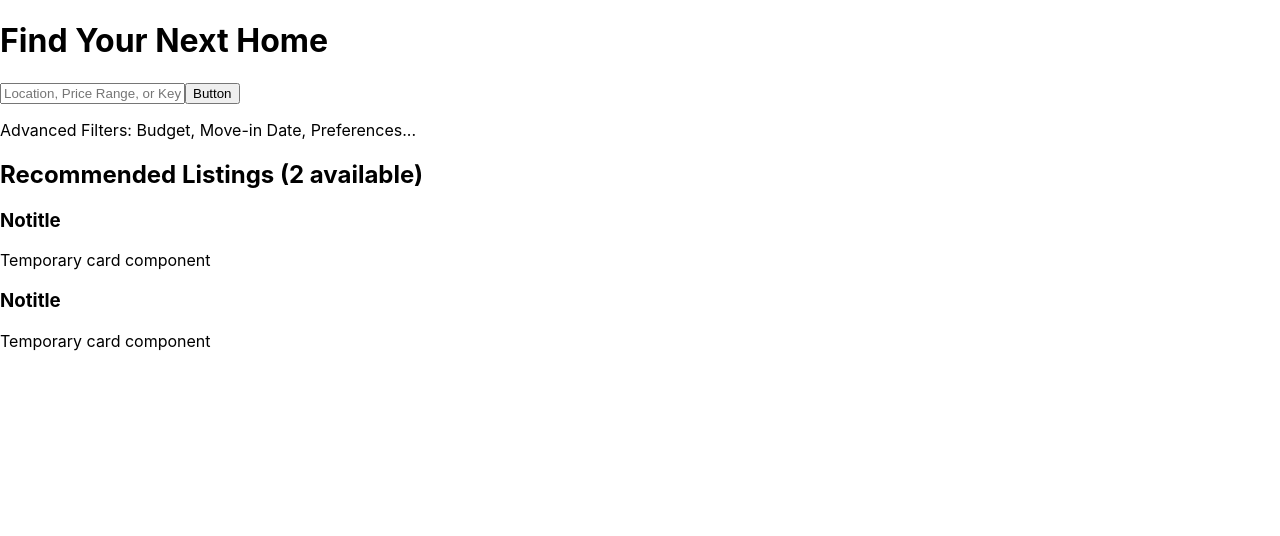
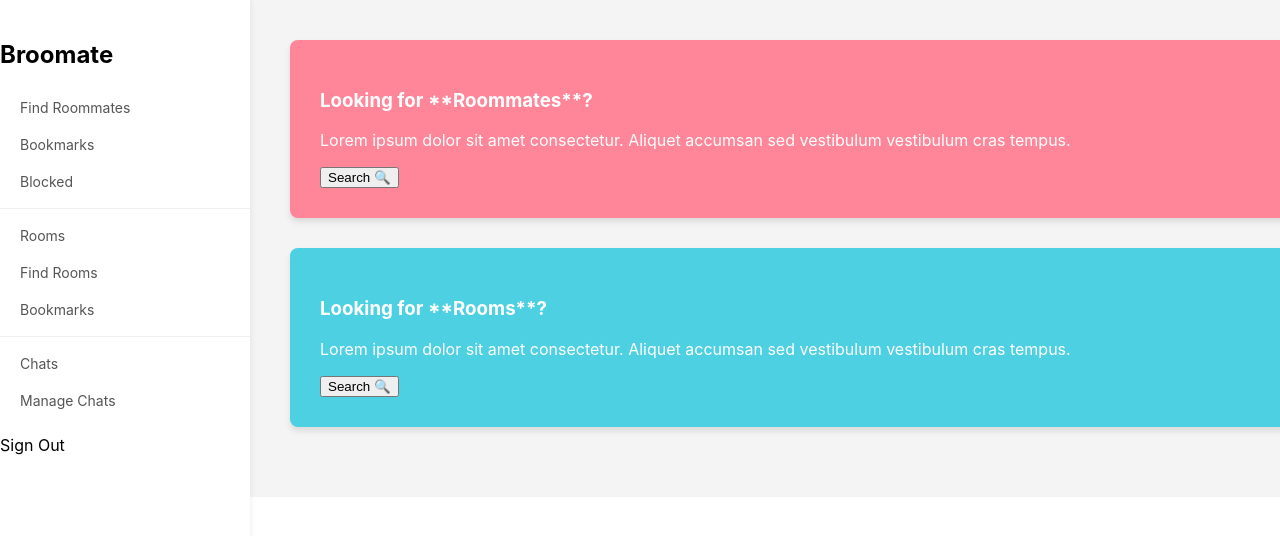
Before and after one commit to DuongTranDang1004/SEPM, a React (Create React App) app in the folder frontend/: page /dashboard in a window 1280 px wide. Shown: the top 536 px of the page. Built offline with nearby package versions, Linux system fonts and the light colour scheme; the HTML template or start-up script is replaced by a standard one.

Commit message:
Renewed TenantDashboard and ProfileMAtch.jsx

```diff
--- a/frontend/src/components/common/Avatar.jsx
+++ b/frontend/src/components/common/Avatar.jsx
@@ -0,0 +1,12 @@
+import React from 'react'
+
+export default function Avatar({src, alt, size=50}){
+    return(
+        <img src= {src || '/default-avatar.png'} //uses default img if src is empty
+        alt={alt || 'User Avatar'}
+        width={50}
+        height={50}
+        style={{borderRadius: '50%'}} //round
+        />
+    );
+}
--- a/frontend/src/components/common/Button.jsx
+++ b/frontend/src/components/common/Button.jsx
@@ -8,5 +8,5 @@ const Button = (props) => {
   );
 };
 
-// default export 합니다.
+// default export.
 export default Button;
--- a/frontend/src/pages/tenant/FindRoommatesPage.jsx
+++ b/frontend/src/pages/tenant/FindRoommatesPage.jsx
@@ -0,0 +1,107 @@
+import React, { useState } from 'react';
+// import './FindRoommatesPage.css'; // 필요한 경우 CSS 파일을 import 합니다.
+
+/**
+ * FindRoommatesPage components allows user to explore,
+ * 'Reject' or 'Bookmark' profiles
+ */
+function FindRoommatesPage() {
+  // Uses local data for test purposes, final version will call from server
+  const [currentProfile, setCurrentProfile] = useState({
+    id: 1,
+    name: "Jane Doe",
+    age: "nn",
+    gender: "nn",
+    stayLength: "nn",
+    movingDate: "DD/MM/YYYY",
+    smoker: "No",
+    cook: "Yes",
+    description: "Lorem ipsum dolor sit amet consectetur. Aliquet accumsan sed vestibulum vestibulum cras tempus.",
+    avatar: "https://via.placeholder.com/150/FF69B4/FFFFFF?text=Jane" // Example avatar
+  });
+
+  // Function to call next profile (Could use API for final version)
+  const handleNextProfile = (action) => {
+    console.log(`Profile ${currentProfile.name} was ${action}. Moving to next profile...`);
+    // For testinf purposes, renewal of current profile will be used.
+    setCurrentProfile(null); // Or ipdate to next profile
+    alert(`현재 프로필 "${currentProfile.name}" ${action} 처리 완료. 다음 프로필을 불러옵니다.`);
+
+    // Renewal of current profile for mock 'next' profile
+    setTimeout(() => {
+        setCurrentProfile({
+            id: 2,
+            name: "John Smith",
+            age: "xx",
+            gender: "yy",
+            stayLength: "zz",
+            movingDate: "DD/MM/YYYY",
+            smoker: "Yes",
+            cook: "No",
+            description: "Another description for John Smith's profile, demonstrating content change.",
+            avatar: "https://via.placeholder.com/150/4dc2f5/FFFFFF?text=John"
+        });
+    }, 1000);
+  };
+
+  return (
+    <div className="main-layout-flex-container">
+
+      {/* 1.(Sidebar Placeholder) */}
+      <aside className="sidebar-placeholder">
+        <h2 className="logo-sidebar">Broomate</h2>
+        <nav className="sidebar-nav">
+          <ul>
+            <li><a href="#find-roommates">Find Roommates</a></li>
+            <li><a href="#bookmarks-roommates">Bookmarks</a></li>
+            <li><a href="#blocked">Blocked</a></li>
+            <hr style={{ margin: '8px 0', border: 'none', borderTop: '1px solid #eee' }} />
+            <li><a href="#rooms">Rooms</a></li>
+            <li><a href="#find-rooms">Find Rooms</a></li>
+            <li><a href="#bookmarks-rooms">Bookmarks</a></li>
+            <hr style={{ margin: '8px 0', border: 'none', borderTop: '1px solid #eee' }} />
+            <li><a href="#chats">Chats</a></li>
+            <li><a href="#manage-chats">Manage Chats</a></li>
+          </ul>
+        </nav>
+        <div className="sign-out-placeholder">
+          Sign Out
+        </div>
+      </aside>
+
+      {/* 2. Main content - profile */}
+      <main className="content-area-vertical-flex">
+        {currentProfile ? (
+          <div className="profile-card">
+            <div className="profile-header">
+              <div className="profile-info">
+                <h3>{currentProfile.name}</h3>
+                <p>Age : {currentProfile.age}</p>
+                <p>Gender : {currentProfile.gender}</p>
+                <p>Stay Length : {currentProfile.stayLength}</p>
+                <p>Moving date : {currentProfile.movingDate}</p>
+                <p>Smoker : {currentProfile.smoker}</p>
+                <p>Cook : {currentProfile.cook}</p>
+              </div>
+              <div className="profile-avatar">
+                <img src={currentProfile.avatar} alt={`${currentProfile.name}'s avatar`} />
+              </div>
+            </div>
+            <div className="profile-description">
+              <p>{currentProfile.description}</p>
+            </div>
+
+            <div className="profile-actions">
+              <button className="action-button reject-button" onClick={() => handleNextProfile('rejected')}>Reject</button>
+              <button className="action-button bookmark-button" onClick={() => handleNextProfile('bookmarked')}>Bookmark</button>
+            </div>
+          </div>
+        ) : (
+          <p>No more roommates to show. Check back later!</p>
+        )}
+      </main>
+    </div>
+  );
+}
+
+export default FindRoommatesPage;
--- a/frontend/src/pages/tenant/Messages.jsx
+++ b/frontend/src/pages/tenant/Messages.jsx
@@ -41,7 +41,6 @@ const Messages = ({ matchId }) => { // Recognize chat room with matchId as Props
 
         setMessages([...messages, newMessage]);
         setInputMessage('');
-        // Use Websocket or API to send message to server
     };
 
     // 5. Enter to send
--- a/frontend/src/pages/tenant/TenantDashboard.css
+++ b/frontend/src/pages/tenant/TenantDashboard.css
@@ -0,0 +1,59 @@
+/* ========================================================= */
+/* 1. Horizontal Layout: Sidebar and Main Content를 horizontally aligned */
+/* ========================================================= */
+
+.main-layout-flex-container {
+    display: flex;
+    flex-direction: row;
+    min-height: calc(100vh - 60px); /* Assuming Navbar height is 60px */
+}
+
+.sidebar-placeholder {
+    width: 250px;
+    background-color: white;
+    position: fixed;
+    height: 100vh;
+    top: 0;
+    left: 0;
+    flex-shrink: 0; /* Sidebar의 너비가 줄어들지 않도록 고정 */
+    padding: 20px 0;
+    box-shadow: 2px 0 5px rgba(0,0,0,0.05);
+}
+
+/* ========================================================= */
+/* 2. Main contents layout - Vertical alignment of contents */
+/* ========================================================= */
+
+.content-area-vertical-flex {
+    display: flex;
+    flex-direction: column;
+    flex-grow: 1;
+    padding: 40px;
+    background-color: #f4f4f4;
+    margin-left: 250px;
+}
+
+/* Search Card style */
+.search-card {
+    padding: 30px;
+    border-radius: 8px;
+    margin-bottom: 30px;
+    box-shadow: 0 4px 6px rgba(0,0,0,0.1);
+    position: relative;
+    color: white;
+    width: 100%;
+}
+
+.sidebar-nav ul {
+    list-style: none;
+    padding: 0;
+}
+.sidebar-nav li a {
+    text-decoration: none;
+    color: #555;
+    display: block;
+    padding: 10px 20px;
+    font-size: 14px;
+}
+.roommate-search-card { background-color: #ff8598; } /* 핑크 */
+.room-search-card { background-color: #4dd0e1; }     /* 청록 */
--- a/frontend/src/pages/tenant/TenantDashboard.jsx
+++ b/frontend/src/pages/tenant/TenantDashboard.jsx
@@ -1,92 +1,62 @@
-// your-project/src/pages/tenant/TenantDashboard.jsx
+import React from 'react';
+import './TenantDashboard.css'; // Import Separate CSS if required
 
-import React, { useState } from 'react';
-// ----------------------------------------------------
-// Import reusable component
-// ----------------------------------------------------
-import InputField from '../../components/common/Input';
-import Button from '../../components/common/Button';
-import RoomCard from '../../components/room/RoomCard';
+/**
+ * TenantDashboard Component displays Broomate's primary dashboard
+ * composed of Sidebar and main search area
+ */
+function TenantDashboard() {
+  return (
+    // 'main-layout' class is a flex container with a Sidebar and Content Area.
+    <div className="main-layout">
 
-import './TenantDashboard.css';
-import { mockRoomData } from '../../data/MockData'; // Assuming usage of temporary data
+      {/* 1. (Sidebar Placeholder) */}
+      <aside className="sidebar-placeholder">
+        <h2 className="logo-sidebar">Broomate</h2>
+        <nav className="sidebar-nav">
+          <ul>
+            {/* Roomate menu */}
+            <li><a href="#find-roommates">Find Roommates</a></li>
+            <li><a href="#bookmarks-roommates">Bookmarks</a></li>
+            <li><a href="#blocked">Blocked</a></li>
+            <hr style={{ margin: '8px 0', border: 'none', borderTop: '1px solid #eee' }} />
+            {/* Room menu */}
+            <li><a href="#rooms">Rooms</a></li>
+            <li><a href="#find-rooms">Find Rooms</a></li>
+            <li><a href="#bookmarks-rooms">Bookmarks</a></li>
+            <hr style={{ margin: '8px 0', border: 'none', borderTop: '1px solid #eee' }} />
+            {/* Extras */}
+            <li><a href="#chats">Chats</a></li>
+            <li><a href="#manage-chats">Manage Chats</a></li>
+          </ul>
+        </nav>
 
-/***
- Tenant Dashboard Component
- ***/
-const TenantDashboard = () => {
-    const [searchTerm, setSearchTerm] = useState('');
+        <div className="sign-out-placeholder">
+          Sign Out
+        </div>
+      </aside>
 
-    // Eventhandler for search
-    const handleSearchChange = (event) => {
-        setSearchTerm(event.target.value);
-    };
+      {/* 2. Main content area */}
+      <main className="content-area-vertical-flex">
+        {/* The above cab be handled by App.js,
+           but this part is left empty above content-area, or implements padding */}
 
-    const handleSearchSubmit = () => {
-        // Enter actual API calls here
-        console.log(`Searching for: ${searchTerm}`);
-    };
+        {/* Find roomate (Coral Color) */}
+        <section className="search-card roommate-search-card">
+          <h3>Looking for **Roommates**?</h3>
+          <p>Lorem ipsum dolor sit amet consectetur. Aliquet accumsan sed vestibulum vestibulum cras tempus.</p>
+          <button className="search-btn">Search 🔍</button>
+        </section>
 
-    // Eventhandler for click routing
-    const handleCardClick = (roomId) => {
-        // Enter actual routing logic below.
-        console.log(`Navigating to Room Details for ID: ${roomId}`);
-    };
-
-    return (
-        <div className="tenant-dashboard-container">
-            {/* ---------------------------------------------------- */}
-            {/* A. Header / Main Search Area */}
-            {/* ---------------------------------------------------- */}
-            <header className="dashboard-search-header">
-                {/*
-                Header can be made into component - currently making it onto the page.
-                */}
-                <h1>Find Your Next Home</h1>
-
-                <div className="main-search-wrapper">
-                    <InputField
-                        type="text"
-                        value={searchTerm}
-                        onChange={handleSearchChange}
-                        placeholder="Location, Price Range, or Keywords..."
-                        variant="large-search"
-                    />
-                    <Button
-                        text="Search"
-                        variant="primary"
-                        icon_name="search"
-                        onClick={handleSearchSubmit}
-                    />
-                </div>
-
-                {/* Rooms Search filter bar Placeholder */}
-                <div className="filter-placeholder">
-                    {/* Where filters locate */}
-                    <p>Advanced Filters: Budget, Move-in Date, Preferences...</p>
-                </div>
-            </header>
-
-            {/* ---------------------------------------------------- */}
-            {/* B. Listing Grid for rooms */}
-            {/* ---------------------------------------------------- */}
-            <main className="listing-grid-section">
-                <h2>Recommended Listings ({mockRoomData.length} available)</h2>
-                <div className="listing-grid">
-                    {/* Render room data with RoomCard component */}
-                    {mockRoomData.map((room) => (
-                        <RoomCard
-                            key={room.id}
-                            room_data={room}
-                            is_bookmarked={room.isBookmarked}
-                            onToggleBookmark={() => console.log(`Bookmark toggled for room ${room.id}`)}
-                            onClickCard={() => handleCardClick(room.id)}
-                        />
-                    ))}
-                </div>
-            </main>
-        </div>
-    );
-};
+        {/* Find Rooms (Teal Color) */}
+        <section className="search-card room-search-card">
+          <h3>Looking for **Rooms**?</h3>
+          <p>Lorem ipsum dolor sit amet consectetur. Aliquet accumsan sed vestibulum vestibulum cras tempus.</p>
+          <button className="search-btn">Search 🔍</button>
+        </section>
+      </main>
+    </div>
+  );
+}
 
 export default TenantDashboard;
```
